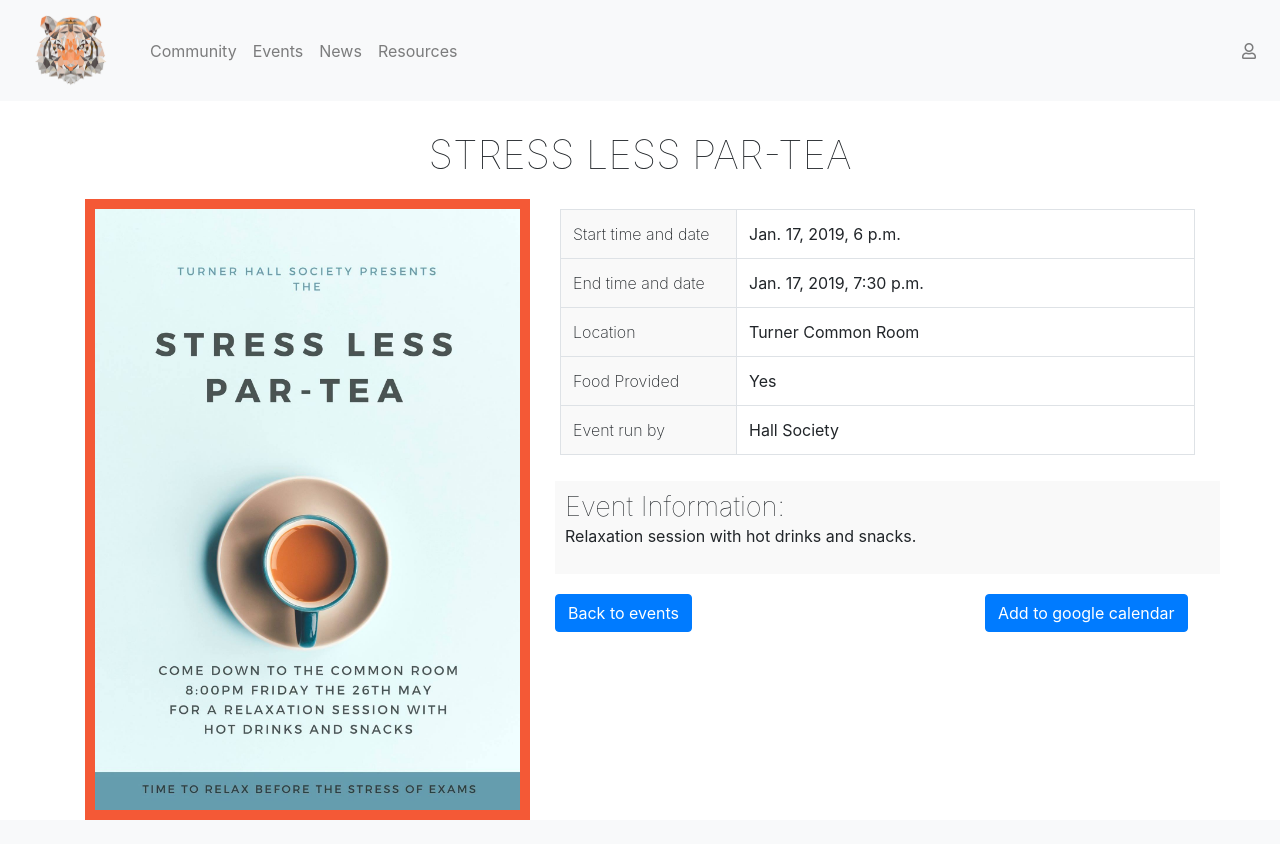
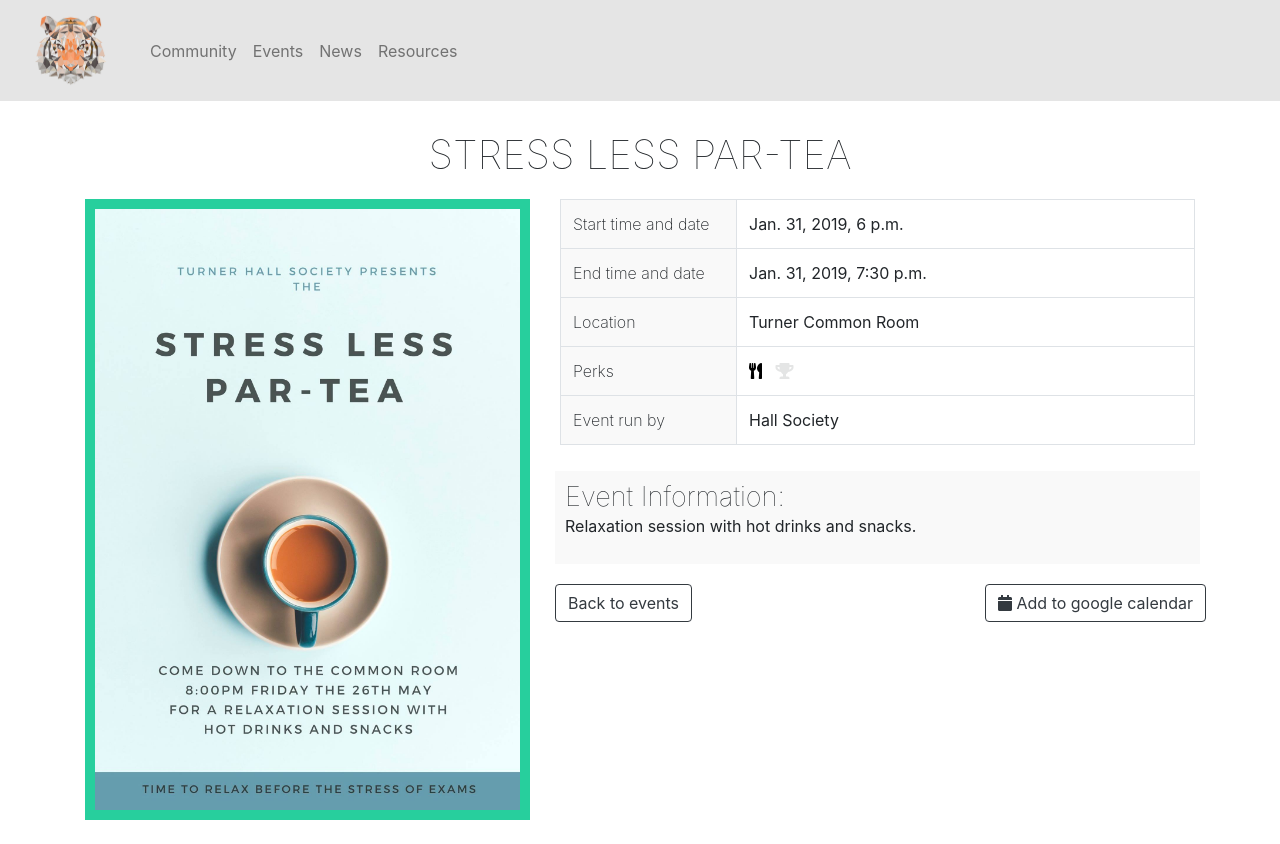
Before and after one commit to jonojr/res_website, a Django app: page /events/1 in a window 1280 px wide. Before the commit the page ends 820 px from the top, so only its background shows below. Run offline with Django 3.2, Linux system fonts and the light colour scheme; data comes from the database, SQL or seed files in the repository; some libraries are stand-ins or nearby versions.

Commit message:
Improve layout and general design

```diff
--- a/community_and_resources/templates/bio_page.html
+++ b/community_and_resources/templates/bio_page.html
@@ -5,12 +5,12 @@
 {% endblock %}
 
 {% block body %}
-  <div class="container">
+  <div class="container mt-2">
     <div class="card-columns">
       <div class="card">
         <img src="{{ person.picture.url }}" class="card-img-top">
         <div class="card-body">
-          <h5 class="card-title">{{ person.position }}<br>{{ person.name }}</h5>
+          <h5 class="card-title">{{ person.wing }}&nbsp;{{ person.position }}<br>{{ person.name }}</h5>
         </div>
       </div>
       <div class="card">
--- a/community_and_resources/views.py
+++ b/community_and_resources/views.py
@@ -30,7 +30,7 @@
     return render(
         request,
         'resources.html',
-        {'rst': rst, 'CH':CH, 'DCH':DCH, 'RSA':RSA,}
+        {'rst': rst, 'CH': CH, 'DCH': DCH, 'RSA': RSA, }
     )
 
 
@@ -64,7 +64,7 @@
 
 def point_results(request):
     all_points = Points.objects.all()
-    lables = ['Initial']
+    lables = ['Move In']
     first = [0]
     second = [0]
     third = [0]
--- a/events/models.py
+++ b/events/models.py
@@ -27,6 +27,10 @@
     food_provided = models.BooleanField(
         verbose_name='Food Provided',
     )
+    points_available = models.BooleanField(
+        verbose_name='Points Available',
+        default=False,
+    )
 
     RST = 'RST'
     MONASH_SPORT = 'MSPT'
@@ -55,8 +59,7 @@
     @property
     def currently_running(self):
         now = datetime.datetime.now()
-        return self.start_time_and_date < now <self.end_time_and_date
-
+        return self.start_time_and_date < now < self.end_time_and_date
 
     def __str__(self):
         return self.name
--- a/events/templates/event_details.html
+++ b/events/templates/event_details.html
@@ -8,7 +8,7 @@
     <div class="container">
         <h1 style="text-align: center">{{ event.name}}</h1>
         <div class="row">
-            <div class="col-md-5" >
+            <div class="col-md-5 mb-4" >
                 {% if event.group_running == 'HS' %}
                     <div class="hall-society padding10">
                 {% elif event.group_running == 'RST' %}
@@ -24,7 +24,7 @@
                 </div>
 
             </div>
-            <div class="col-md-7" style="margin-top: 10px;">
+            <div class="col-md-7">
                 <table class="table table-bordered table-object-details">
                     <tr>
                         <th>Start time and date</th>
@@ -56,16 +56,24 @@
                             {% endif %}
                         </td>
                     </tr>
+                    {% if event.food_provided or event.points_available %}
                         <tr>
-                        <th>Food Provided</th>
+                            <th>Perks</th>
                             <td>
                                 {% if event.food_provided %}
-                                Yes
+                                    <span class="fas fa-utensils" style="color: black"></span>
                                 {% else %}
-                                No
+                                    <span class="fas fa-utensils" style="color:#c5c3c3"></span>
+                                {% endif %}
+                                &nbsp;
+                                {% if event.points_available %}
+                                    <span class="fas fa-trophy" style="color: black"></span>
+                                {% else %}
+                                    <span class="fas fa-trophy" style="color:#E4E5E5"></span>
                                 {% endif %}
                             </td>
                         </tr>
+                    {% endif %}
                     <tr>
                         <th>Event run by</th>
                         <td>
@@ -84,16 +92,16 @@
                     </tr>
                 </table>
                 <div class="row">
-                    <div class="col-md-12 background padding10 margin10">
+                    <div class="col-md-12 background margin10" style="flex:auto; padding:10px; border: 2px; border-color: #000000">
                         <h2 class="no-margin">Event Information:</h2>
                         <p>{{ event.information }}</p>
                     </div>
                     <div class="row padding10" style="width: 100%;">
-                        <div class="col-md-3">
-                            <a href="{% url 'events_index' %}" class="btn btn-primary">Back to events</a>
+                        <div class="col-3">
+                            <a href="{% url 'events_index' %}" class="btn btn-outline-dark">Back to events</a>
                         </div>
-                        <div class="col-md-3 offset-5">
-                            <a href="{{link}}" class="btn btn-primary">Add to google calendar</a>
+                        <div class="col-4 offset-5">
+                            <a href="{{link}}" class="btn btn-outline-dark"><span class="fa fa-calendar" aria-hidden="true"></span> Add to google calendar</a>
                         </div>
                     </div>
                 </div>
--- a/shared_static/css/site-style.css
+++ b/shared_static/css/site-style.css
@@ -1,6 +1,10 @@
 /******** General ********/
 .background {
     background-color: #f9f9f9;
+}
+
+.background_dark {
+    background-color: #e5e5e5;
 }
 
 .padding10 {
@@ -44,26 +48,51 @@
     max-width: 100%;
 }
 
-
+/******** Charts ********/
 
 
 /******** Group Colours ********/
 .hall-society {
-    background-color: #f45936;
+    background-color: #27CF9D;
 }
 
 .rst {
-    background-color: #f4a742;
+    background-color: #FF7A70;
 }
 
 .mrs {
-    background-color: #171717;
+    background-color: #5E8A99;
 }
 
 .monash-sport {
-    background-color: #306f2a;
+    background-color: #CC81B7;
 }
 
 .rst-only {
-    background-color: #ff0000;
+    background-color: #CC1241;
 }
+/*** Button Colours ***/
+.hs-btn:hover {
+    background-color: #27CF9D;
+    border-color: #27CF9D;
+}
+
+.rst-btn:hover {
+    background-color: #FF7A70;
+    border-color: #FF7A70;
+}
+
+.mrs-btn:hover {
+    background-color: #5E8A99;
+    border-color: #5E8A99;
+}
+
+.m-sport-btn:hover {
+    background-color: #CC81B7;
+    border-color: #CC81B7;
+}
+
+.rst-only-btn:hover {
+    background-color: #CC1241;
+    border-color: #CC1241;
+}
--- a/templates/base.html
+++ b/templates/base.html
@@ -13,7 +13,7 @@
 
 <body>
     <div class="d-flex flex-column fullHeight">
-      <nav class="navbar navbar-expand-lg navbar-light bg-light">
+      <nav class="navbar navbar-expand-lg navbar-light background_dark">
           <a class="navbar-brand" href="/"><img src="{% static 'HallLogo.png' %}" width="110" height="75" alt=""></a>
           {% block nav %}{% endblock %}
       </nav>
--- a/templates/standard_header.html
+++ b/templates/standard_header.html
@@ -11,8 +11,5 @@
                 <a class="nav-item nav-link" href="/news">News</a>
                 <a class="nav-item nav-link" href="/resources">Resources</a>
             </div>
-            <div class="navbar-nav ml-auto">
-                <a class="nav-item nav-link" href="/profile"><i class="far fa-user userIcon"></i></a>
-            </div>
         </div>
 {% endblock %}
```
Also changed, not shown: community_and_resources/static/js/community.js (+8 -1 lines), community_and_resources/templates/community.html (+11 -11 lines), community_and_resources/templates/resources.html (+14 -14 lines), data_fixture.json (+1 -1 lines), events/templates/events_overview.html (+14 -3 lines), events/migrations/0002_event_points_available.py (added). Lines whose indentation alone changed are shown as unchanged.
